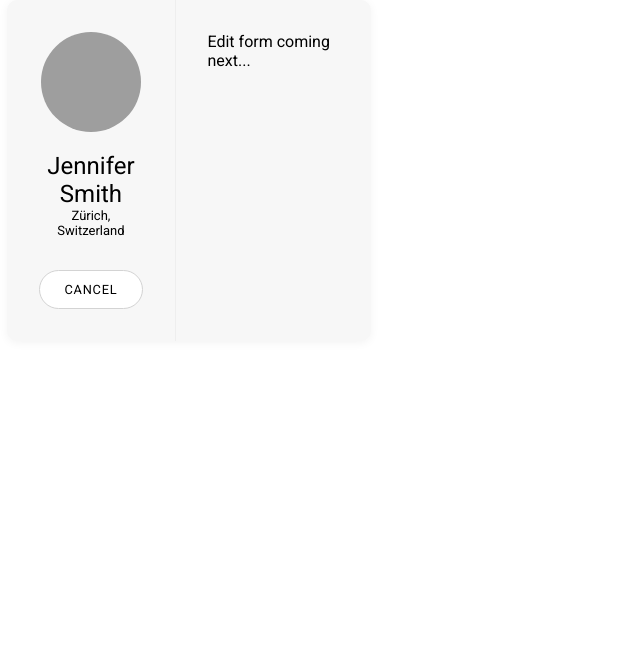
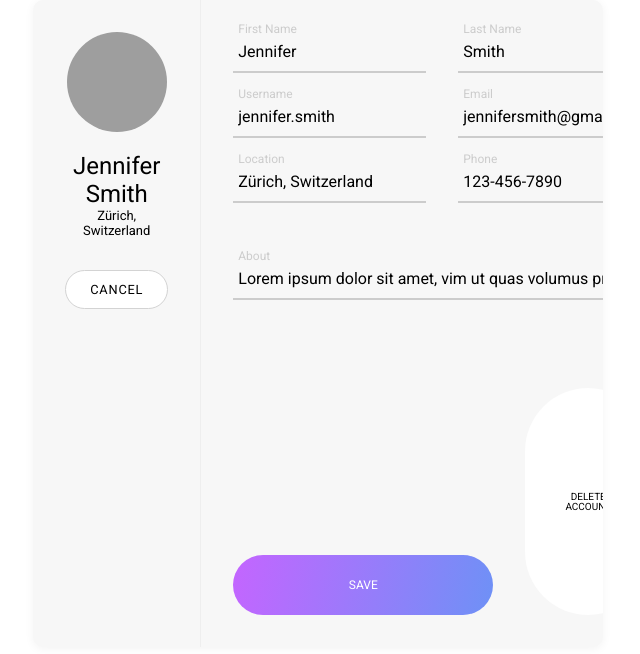
Before and after one commit to JoelEmmanuel795/Ripple-Social-Media, a React (Vite) app: page / in a window 1280 px wide. Both pictures are taken after a click on the button "EDIT PROFILE". Shown: the top 654 px of the page, without its empty margins (38-678 px from the left). Built offline with nearby package versions, Linux system fonts and the light colour scheme; grey boxes are pictures that could not be loaded.

Commit message:
checkpoint

```diff
--- a/src/components/ProfileCard/ProfileCard.jsx
+++ b/src/components/ProfileCard/ProfileCard.jsx
@@ -98,7 +98,115 @@ export default function ProfileCard() {
                         </div>
                     </>
                 ) : (
-                    <div className="edit-form">Edit form coming next...</div>
+                    <div className="edit-form">
+                        <form className="form-fields">
+                            <div className="form-columns">
+                                <div className="column">
+                                    <div className="form-field">
+                                        <div className="input-wrapper">
+                                            <input
+                                                type="text"
+                                                id="firstName"
+                                                required
+                                                defaultValue={user.firstName}
+                                            />
+                                            <label htmlFor="firstName">
+                                                First Name
+                                            </label>
+                                        </div>
+                                    </div>
+                                    <div className="form-field">
+                                        <div className="input-wrapper">
+                                            <input
+                                                type="text"
+                                                id="username"
+                                                required
+                                                defaultValue={user.username}
+                                            />
+                                            <label htmlFor="username">
+                                                Username
+                                            </label>
+                                        </div>
+                                    </div>
+                                    <div className="form-field">
+                                        <div className="input-wrapper">
+                                            <input
+                                                type="text"
+                                                id="location"
+                                                required
+                                                defaultValue={user.location}
+                                            />
+                                            <label htmlFor="location">
+                                                Location
+                                            </label>
+                                        </div>
+                                    </div>
+                                </div>
+
+                                <div className="column">
+                                    <div className="form-field">
+                                        <div className="input-wrapper">
+                                            <input
+                                                type="text"
+                                                id="lastName"
+                                                required
+                                                defaultValue={user.lastName}
+                                            />
+                                            <label htmlFor="lastName">
+                                                Last Name
+                                            </label>
+                                        </div>
+                                    </div>
+                                    <div className="form-field">
+                                        <div className="input-wrapper">
+                                            <input
+                                                type="email"
+                                                id="email"
+                                                required
+                                                defaultValue={user.email}
+                                            />
+                                            <label htmlFor="email">Email</label>
+                                        </div>
+                                    </div>
+                                    <div className="form-field">
+                                        <div className="input-wrapper">
+                                            <input
+                                                type="tel"
+                                                id="phone"
+                                                required
+                                                defaultValue={user.phone}
+                                            />
+                                            <label htmlFor="phone">Phone</label>
+                                        </div>
+                                    </div>
+                                </div>
+                            </div>
+
+                            <div className="form-field full-width">
+                                <div className="input-wrapper">
+                                    <input
+                                        type="text"
+                                        id="about"
+                                        required
+                                        defaultValue={user.about}
+                                    />
+                                    <label htmlFor="about">About</label>
+                                </div>
+                            </div>
+
+                            <div className="buttons">
+                                <button type="submit" className="button-login">
+                                    SAVE
+                                </button>
+                                <button
+                                    type="button"
+                                    className="delete-account"
+                                >
+                                    DELETE ACCOUNT
+                                </button>
+                            </div>
+                        </form>
+                    </div>
                 )}
             </div>
         </div>
--- a/src/components/ProfileCard/ProfileCard.scss
+++ b/src/components/ProfileCard/ProfileCard.scss
@@ -1,5 +1,7 @@
 @use '../../sass/colors';
 @use '../../sass/base';
+@use '../../sass/utils/buttons';
+@use '../../sass/utils/formField';
 
 .profile-card {
     display: flex;
@@ -143,3 +145,50 @@
         }
     }
 }
+
+.edit-form {
+    display: flex;
+    align-items: center;
+
+
+    .form-fields {
+        width: 100%;
+        display: flex;
+        flex-direction: column;
+        gap: 2rem;
+    }
+
+    .form-columns {
+        display: flex;
+        gap: 2rem;
+
+        .column {
+            flex: 1;
+        }
+    }
+
+    .form-field {
+        @extend .form-field; // reuse formField mixin
+    }
+
+    .full-width {
+        width: 100%;
+    }
+
+    .buttons {
+        display: flex;
+        gap: 2rem;
+        margin-top: 2rem;
+
+        .button-login {
+            @extend .button-login;
+        }
+
+        .delete-account {
+            @include buttons.button;
+            border-color: colors.$grey;
+            background: white;
+            color: black;
+        }
+    }
+}
```
